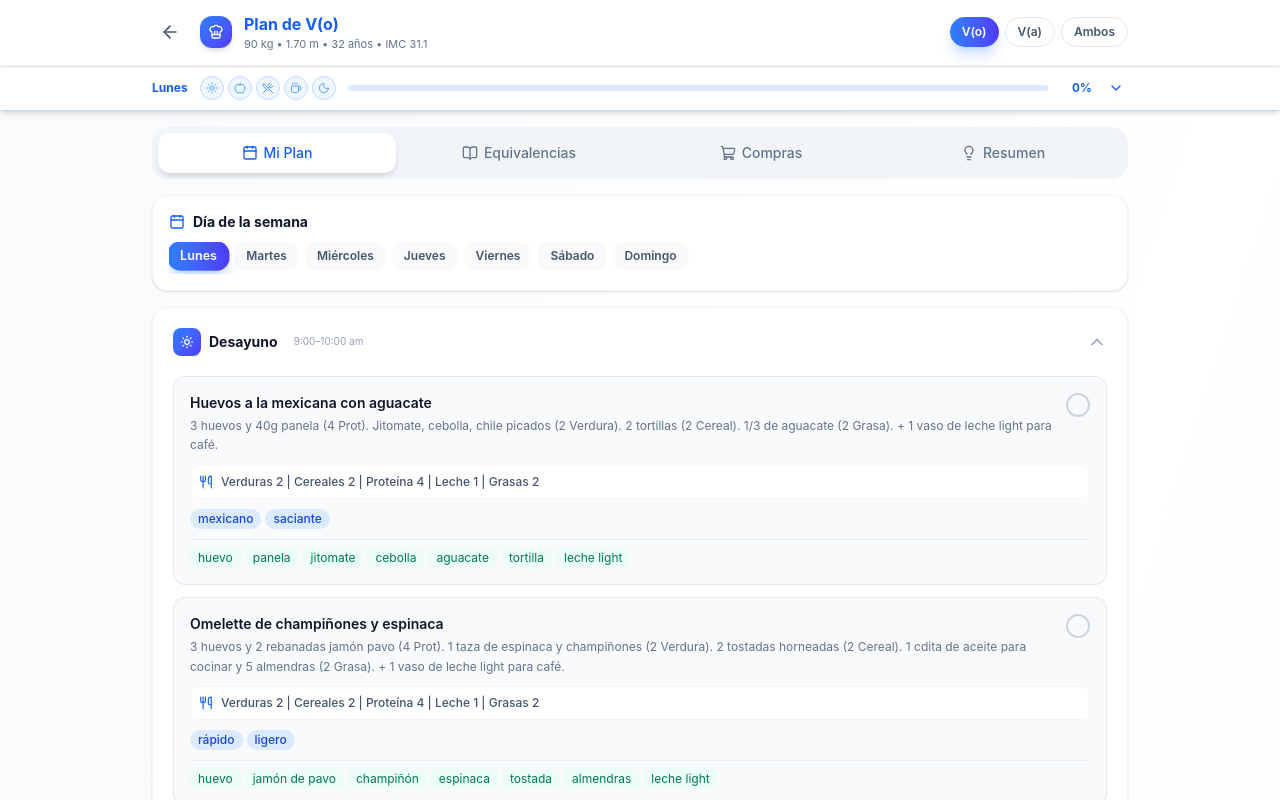
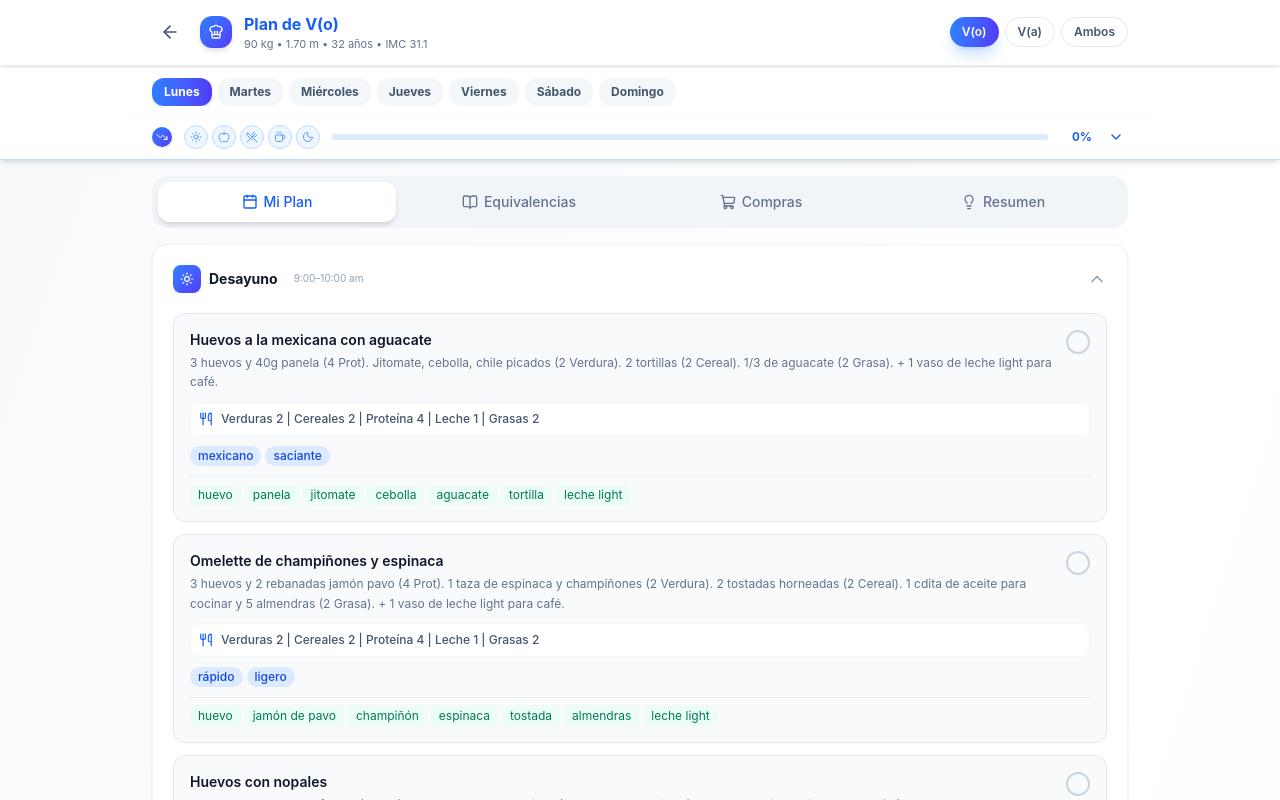
Before and after one commit to VtorErick/PlanNutricional, a React (Vite) app: page / in a window 1280 px wide. Both pictures are taken after a click on the button 422 px from the left and 463 px from the top of the page. Shown: the top 800 px of the page. Built offline with nearby package versions, Linux system fonts and the light colour scheme.

Commit message:
UI: Unify day selector with sticky progress bar

```diff
--- a/src/App.tsx
+++ b/src/App.tsx
@@ -33,8 +33,8 @@ export default function App() {
     const doScroll = () => {
       const el = mealSectionRefs.current[momentoKey];
       if (!el) return;
-      // Offset = header principal (~56px) + barra compacta (~44px) + margen extra (12px)
-      const offset = 56 + 44 + 12;
+      // Offset = header (~56px) + dias (~48px) + progreso (~44px) + margen (12px)
+      const offset = 56 + 48 + 44 + 12;
       const top = el.getBoundingClientRect().top + window.scrollY - offset;
       window.scrollTo({ top, behavior: 'smooth' });
     };
@@ -382,15 +382,28 @@ export default function App() {
             transition={{ type: "spring", stiffness: 400, damping: 35 }}
             className={`sticky top-[52px] sm:top-[56px] z-40 bg-white/97 backdrop-blur-xl border-b ${ac.border} shadow-md`}
           >
+            {/* ── Day selector (Unified) ── */}
+            <div className="max-w-5xl mx-auto px-4 sm:px-6 pt-3 pb-2 border-b border-slate-100/60">
+              <div className="flex gap-1.5 overflow-x-auto snap-x scrollbar-none items-center">
+                {diasDisponibles.map((dia) => (
+                  <button key={dia} onClick={(e) => { e.stopPropagation(); setDiaActivo(dia); }}
+                    className={`py-1.5 px-3 rounded-xl font-bold transition-all duration-300 text-xs whitespace-nowrap snap-start flex-shrink-0 ${diaActivo === dia ? `${ac.btnActive} shadow-sm` : 'bg-slate-100/80 hover:bg-slate-200 text-slate-600'}`}>
+                    <span className="sm:hidden">{dia.slice(0, 3)}</span>
+                    <span className="hidden sm:inline">{dia}</span>
+                  </button>
+                ))}
+              </div>
+            </div>
+
             {/* ── Always visible compact bar ── */}
             <div
               className="max-w-5xl mx-auto px-4 sm:px-6 py-2.5 flex items-center gap-3 cursor-pointer select-none"
               onClick={() => setProgressExpanded((e) => !e)}
             >
-              {/* Active day */}
-              <span className={`text-[11px] sm:text-xs font-bold ${ac.text} whitespace-nowrap flex-shrink-0`}>
-                {diaActivo}
-              </span>
+              {/* Active day icon */}
+              <div className={`w-5 h-5 rounded-full flex items-center justify-center bg-gradient-to-br ${ac.bgGradient} flex-shrink-0 shadow-sm`}>
+                <TrendingDown className="w-3 h-3 text-white" />
+              </div>
 
               {/* Moment indicators — clickable to navigate to that section */}
               <div className="flex items-center gap-1 flex-shrink-0">
@@ -559,23 +572,6 @@ export default function App() {
               initial={{ opacity: 0, y: 15 }} animate={{ opacity: 1, y: 0 }}
               exit={{ opacity: 0, y: -15 }} transition={{ type: "spring", stiffness: 400, damping: 30 }}
               className="space-y-4">
-
-              {/* Day selector */}
-              <div className="bg-white rounded-2xl p-3.5 sm:p-4 shadow-sm border border-slate-100">
-                <div className="flex items-center gap-2 mb-2.5">
-                  <Calendar className={`w-4 h-4 ${ac.text}`} />
-                  <h2 className="text-sm font-bold text-slate-900">Día de la semana</h2>
-                </div>
-                <div className="flex gap-1.5 overflow-x-auto pb-1 snap-x scrollbar-none">
-                  {diasDisponibles.map((dia) => (
-                    <button key={dia} onClick={() => setDiaActivo(dia)}
-                      className={`py-1.5 px-2.5 sm:px-3 rounded-xl font-semibold transition-all duration-300 text-xs whitespace-nowrap snap-start flex-shrink-0 ${diaActivo === dia ? `${ac.btnActive} scale-105` : 'bg-slate-50 text-slate-600 hover:bg-slate-100'}`}>
-                      <span className="sm:hidden">{dia.slice(0, 3)}</span>
-                      <span className="hidden sm:inline">{dia}</span>
-                    </button>
-                  ))}
-                </div>
-              </div>
 
               {/* ── Meal cards ─────────────────────────────────────────────── */}
               <div className="space-y-4">
```
